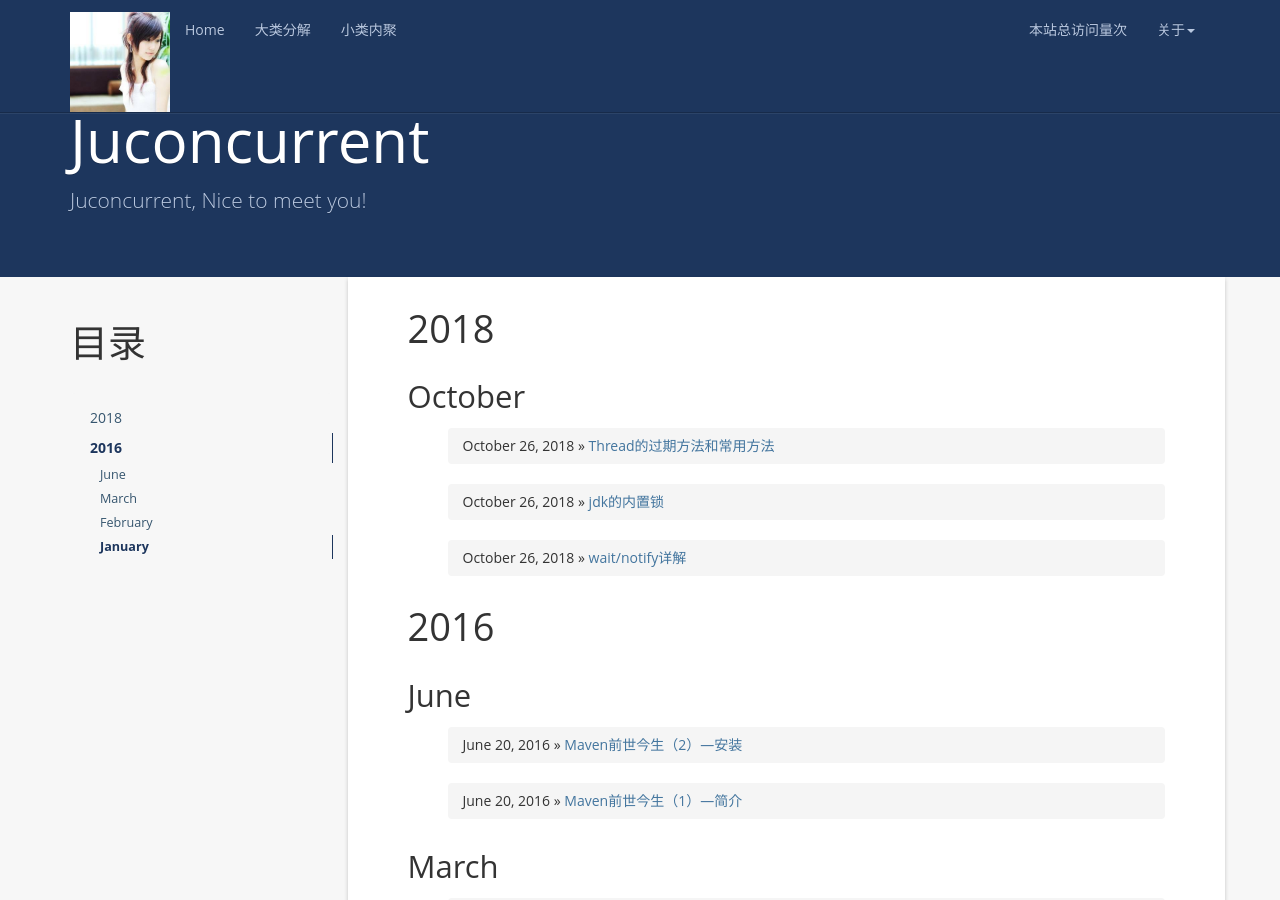
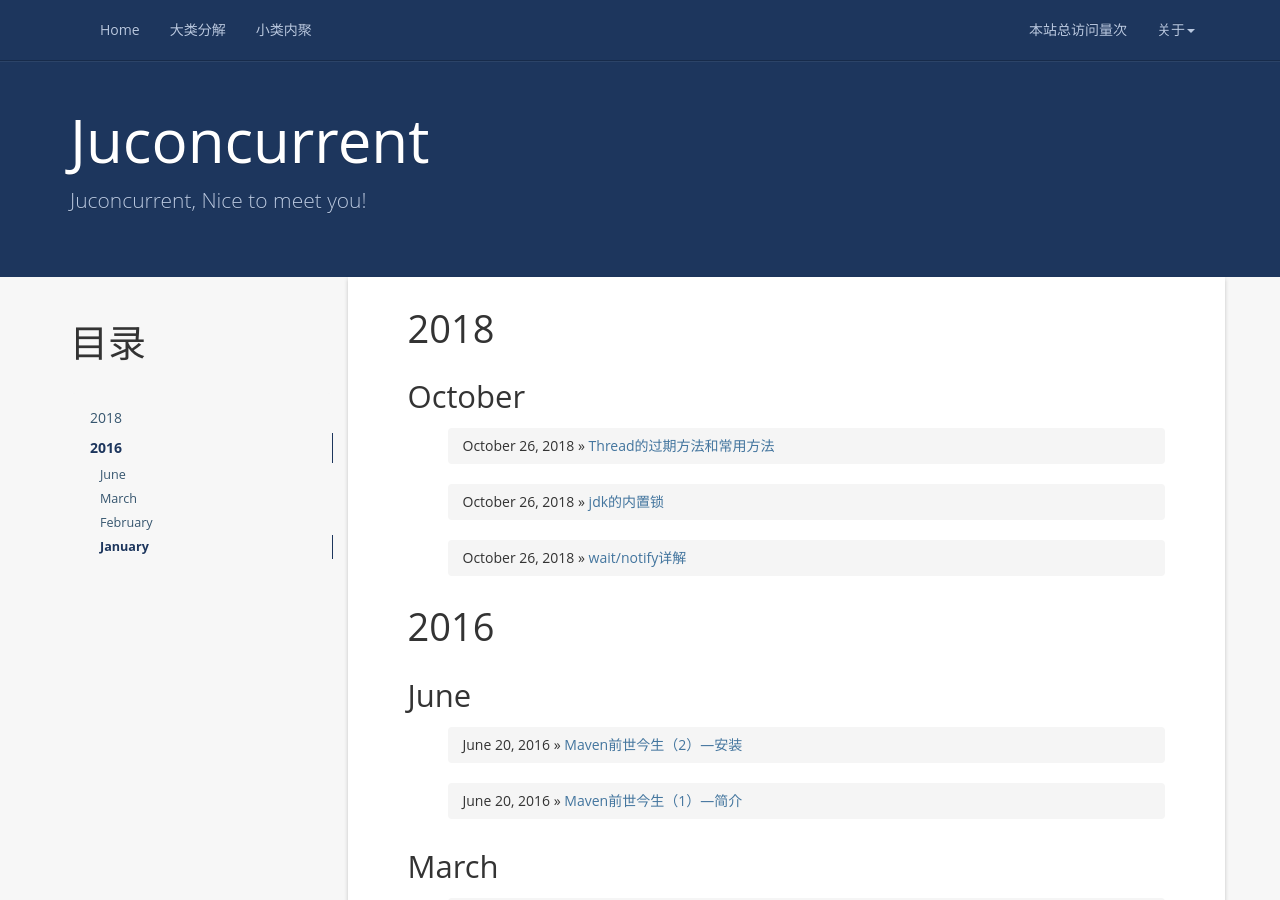
Before and after one commit to zhangfb95/zhangfb95.github.io.bak, a Jekyll site: the page built from index.html, in a window 1280 px wide and 900 px high. Built offline with Jekyll 4.4.1, drawn with Linux system fonts in a browser that asks for light colours; nearby versions of some CDN libraries; a script that is not in the unit is left out; the list of posts is cut into pages by our own code; comment, search, counter and statistics services are not loaded.

Commit message:
去掉头像的显示

```diff
--- a/_includes/header.html
+++ b/_includes/header.html
@@ -1,6 +1,6 @@
 <header class="navbar navbar-inverse navbar-fixed-top docs-nav" role="banner">
   <div class="container">
-    <div class="navbar-header">
+    <div class="navbar-header" style="display: none;">
       <button class="navbar-toggle" type="button" data-toggle="collapse" data-target=".bs-navbar-collapse">
         <span class="icon-bar"></span>
         <span class="icon-bar"></span>
```
